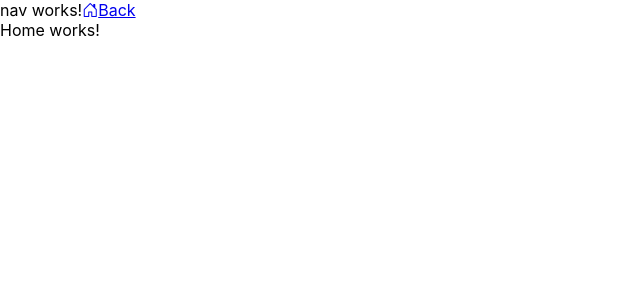
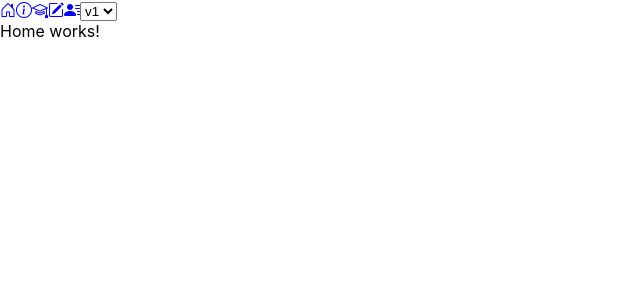
Before and after one commit to thisisbatra/thisisbatra, a React (Create React App) app: page /home in a window 1280 px wide. Shown: the top 300 px of the page, without its empty margins (0-640 px from the left). Built offline with nearby package versions, Linux system fonts and the light colour scheme.

Commit message:
improvised routing and navbar

```diff
--- a/src/Components/ComingSoon/ComingSoon.jsx
+++ b/src/Components/ComingSoon/ComingSoon.jsx
@@ -1,9 +1,11 @@
 import React from 'react';
+import { Link } from 'react-router-dom';
 
 const ComingSoon = () => {
     return (
         <div>
             Coming Soon !
+            <Link to='/'>back</Link>
         </div>
     );
 }
--- a/src/Components/GlobalRoutingLoader/GlobalRoutingLoader.jsx
+++ b/src/Components/GlobalRoutingLoader/GlobalRoutingLoader.jsx
@@ -5,14 +5,22 @@ import { BrowserRouter, Navigate, Route, Routes } from 'react-router-dom';
 import PageNotFound from '../PageNotFound/PageNotFound';
 import ComingSoon from '../ComingSoon/ComingSoon';
 import Home from '../VersionOne/Home/Home';
+import About from '../VersionOne/About/About';
+import Education from '../VersionOne/Education/Education';
+import Skills from '../VersionOne/Skills/Skills';
+import Contact from '../VersionOne/Contact/Contact';
 
 const BrowseRoute=()=>{
     return(
         <BrowserRouter>
             <Routes>
                 <Route path='/' element={<VersionOne/>}>
-                    <Route index element={<Navigate to='/home'/>} />
+                    <Route index element={<Navigate to='/home'/>}/>
                     <Route path='home' element={<Home/>}/>
+                    <Route path='about' element={<About/>}/>
+                    <Route path='education' element={<Education/>}/>
+                    <Route path='skills' element={<Skills/>}/>
+                    <Route path='contact' element={<Contact/>}/>
                 </Route>
                 <Route path='comingSoon' element={<ComingSoon/>}/>
                 <Route path='*' element={<PageNotFound/>}/>
--- /dev/null
+++ b/src/Components/VersionOne/About/About.jsx
@@ -0,0 +1,11 @@
+import React from 'react';
+
+const About = () => {
+    return (
+        <div>
+            about works!
+        </div>
+    );
+}
+
+export default About;
--- /dev/null
+++ b/src/Components/VersionOne/Contact/Contact.jsx
@@ -0,0 +1,11 @@
+import React from 'react';
+
+const Contact = () => {
+    return (
+        <div>
+            contact works!
+        </div>
+    );
+}
+
+export default Contact;
--- /dev/null
+++ b/src/Components/VersionOne/Education/Education.jsx
@@ -0,0 +1,11 @@
+import React from 'react';
+
+const Education = () => {
+    return (
+        <div>
+            education works!
+        </div>
+    );
+}
+
+export default Education;
--- a/src/Components/VersionOne/NavBar/NavBar.jsx
+++ b/src/Components/VersionOne/NavBar/NavBar.jsx
@@ -1,12 +1,23 @@
 import React from 'react';
-import { Link } from 'react-router-dom';
+import { Link, useNavigate } from 'react-router-dom';
 
 const NavBar = () => {
+    let navigate=useNavigate();
+    let changeRouteViaOption=(e)=>{
+        let value=e.target.value;
+        value==="v1"?navigate('/'):navigate('/comingSoon');
+    }
     return (
         <div>
-            nav works!
             <Link to='/home'><i className="bi bi-house-door"></i></Link>
-            <Link to='/'>Back</Link>
+            <Link to='/about'><i className="bi bi-info-circle"></i></Link>
+            <Link to='/education'><i className="bi bi-mortarboard"></i></Link>
+            <Link to='/skills'><i className="bi bi-pencil-square"></i></Link>
+            <Link to='/contact'><i className="bi bi-person-lines-fill"></i></Link>
+            <select name="" id="" onChange={changeRouteViaOption}>
+                <option value="0">v1</option>
+                <option>v2</option>
+            </select>
         </div>
     );
 }
--- /dev/null
+++ b/src/Components/VersionOne/Skills/Skills.jsx
@@ -0,0 +1,11 @@
+import React from 'react';
+
+const Skills = () => {
+    return (
+        <div>
+            skills works!
+        </div>
+    );
+}
+
+export default Skills;
```
